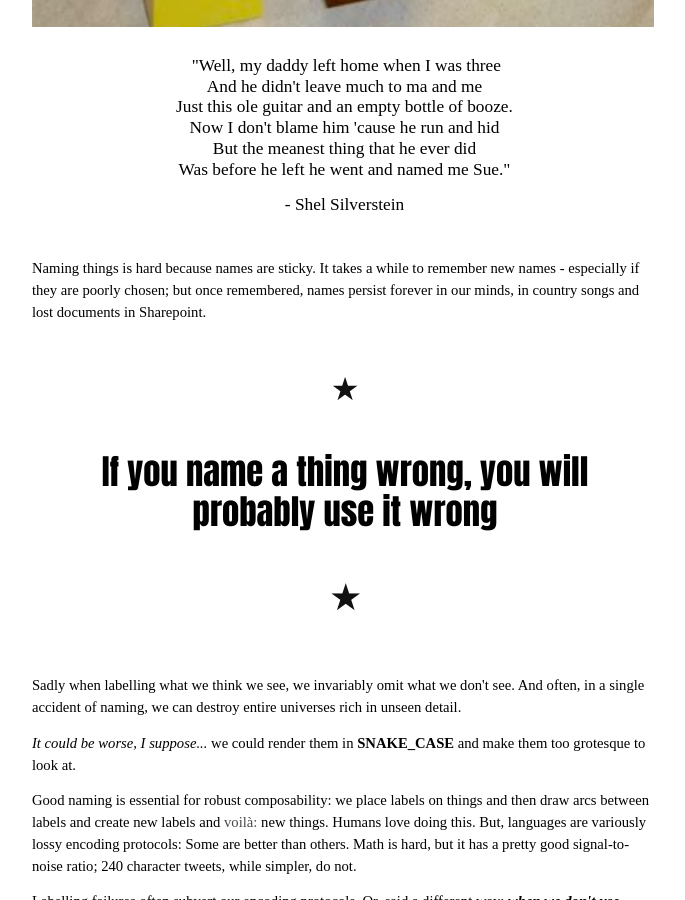
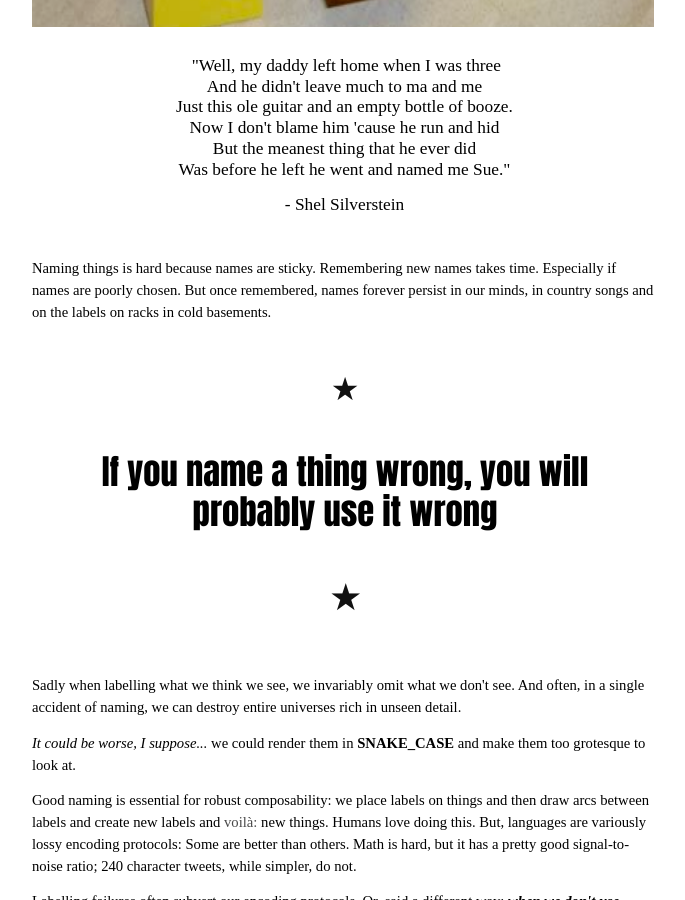
Before and after one commit to immutability-io/immutability-io.github.io, a Jekyll site: the page blockchain-as-a-composable-security-context.html, which Jekyll copies as it is, in a window 1280 px wide and 900 px high, scrolled down 639 px. Shown: the whole window, without its empty margins (71-756 px from the left). Built offline with Jekyll 4.4.1, drawn with Linux system fonts in a browser that asks for light colours; some web fonts are replaced.

Commit message:
Blockchain as a Composable Security Context

```diff
--- a/blockchain-as-a-composable-security-context.html
+++ b/blockchain-as-a-composable-security-context.html
@@ -1052,9 +1052,10 @@
     <p class="c9 c31"><span class="c11"></span></p>
     <p class="c13"><span class="c11">- Shel Silverstein</span></p>
     <p class="c8 c9"><span class="c6"></span></p>
-    <p class="c8"><span class="c7">Naming things is hard b</span><span class="c6">ecause names are sticky. It takes a
-            while to remember new names - especially if they are poorly chosen; but once remembered, names persist
-            forever in our minds, in country songs and lost documents in Sharepoint.</span></p>
+    <p class="c8"><span class="c7">Naming things is hard because names are sticky. Remembering new
+            names takes time. Especially if names are poorly chosen. But once remembered, names forever
+            persist in our minds, in country songs and on the labels on racks in cold basements.</span>
+    </p>
     <h4 class="c3" id="h.eqyhcbuu2tco"><span class="c4">&#9733;</span></h4>
     <h4 class="c3" id="h.txas7xvkoapi"><span class="c14">If you name a thing wrong, you will probably use it
             wrong</span></h4>
```
